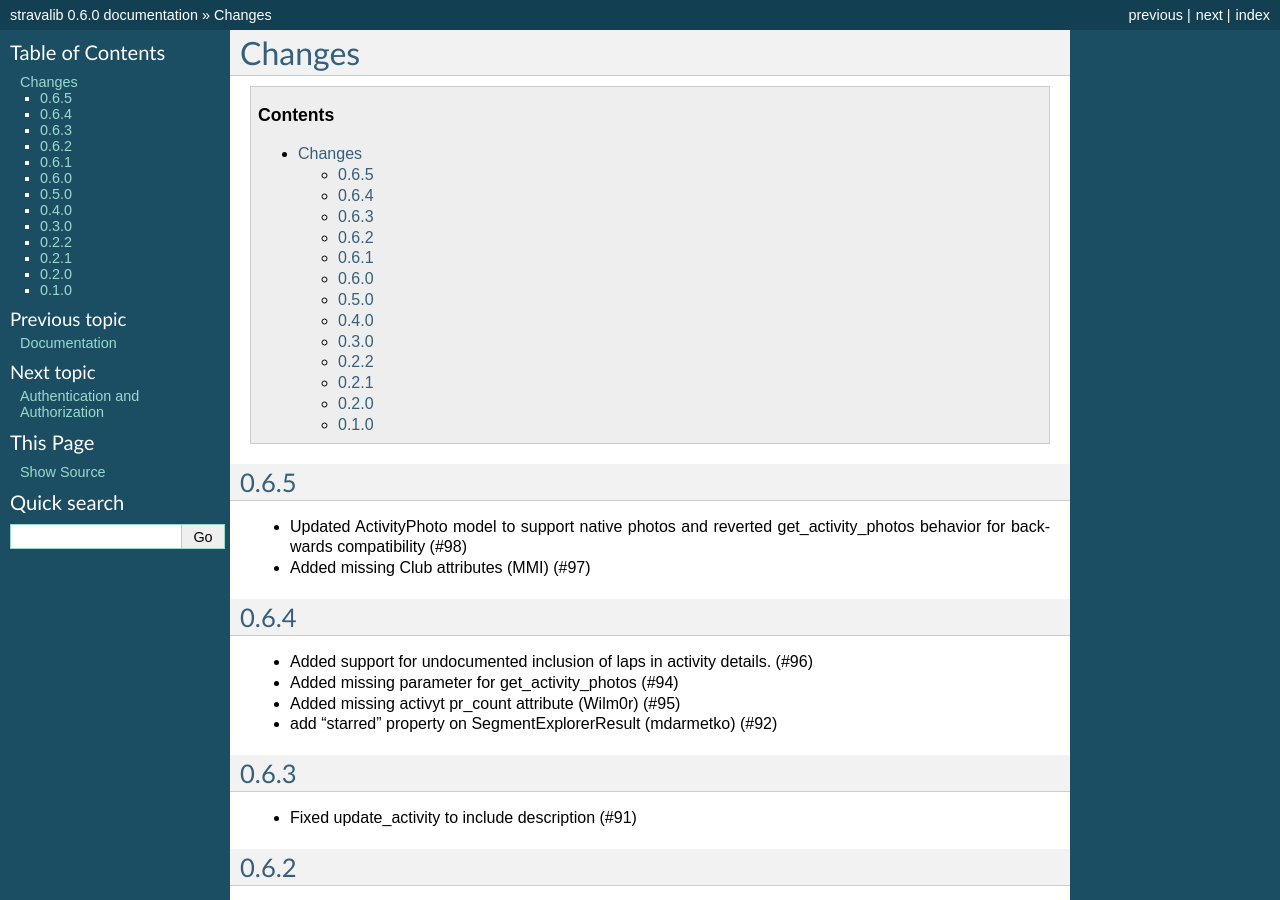
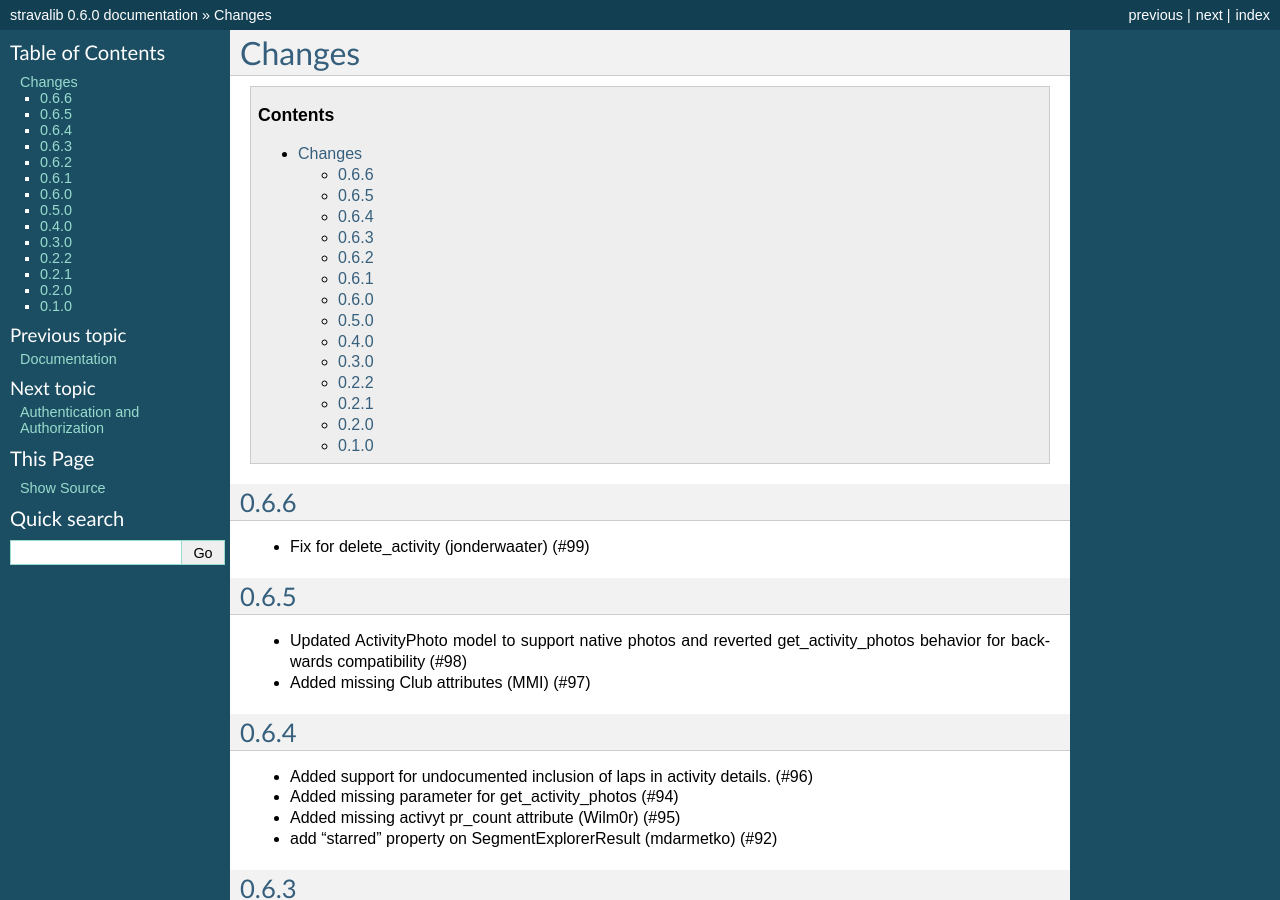
Before and after one commit to stravalib/stravalib, a Sphinx documentation site: the page built from docs/news.rst, in a window 1280 px wide and 900 px high. Built offline with Sphinx 7.4.7, drawn with Linux system fonts in a browser that asks for light colours.

Commit message:
Added missing changelog update.

```diff
--- a/docs/news.rst
+++ b/docs/news.rst
@@ -2,6 +2,10 @@
 =======
 
 .. contents::
+
+0.6.6
+-----
+* Fix for delete_activity (jonderwaater) (#99)
 
 0.6.5
 -----
```
